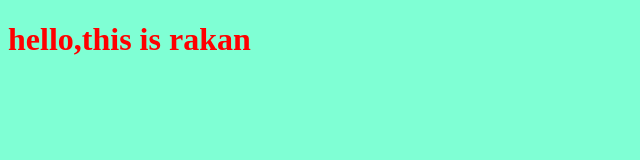
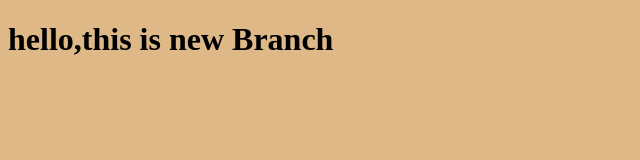
Before and after one commit to rakanAlothman/myproject, a plain HTML site: page index.html in a window 1280 px wide. Shown: the whole page, without its empty margins (0-640 px from the left). Drawn offline with Linux system fonts and the light colour scheme.

Commit message:
changing style for the title

```diff
--- a/index.html
+++ b/index.html
@@ -9,6 +9,6 @@
     <title>Document</title>
 </head>
 <body>
-    <h1>hello,this is rakan</h1>
+    <h1>hello,this is new Branch</h1>
 </body>
 </html>
--- a/style.css
+++ b/style.css
@@ -1,6 +1,6 @@
 body{
-    background-color: aquamarine;
+    background-color: burlywood;
 }
 h1{
-    color: red;
+    color: black;
 }
```
